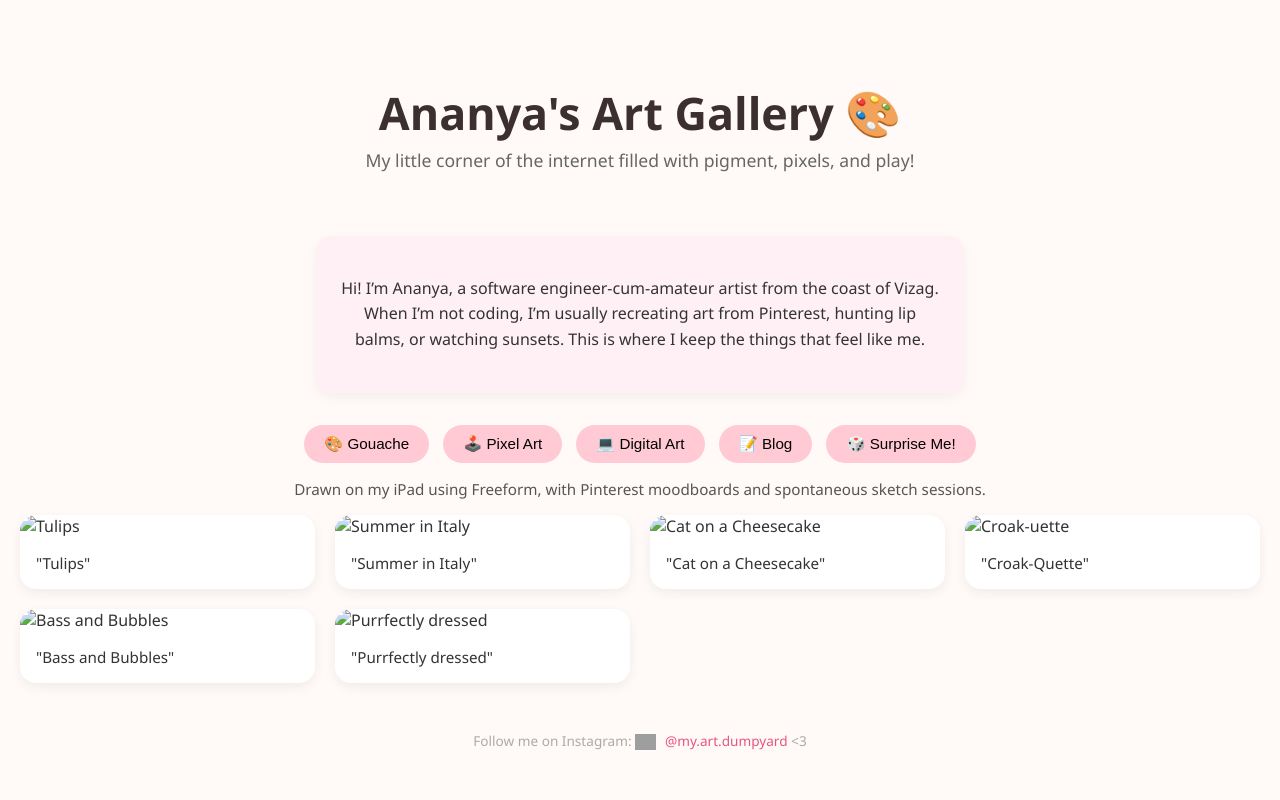
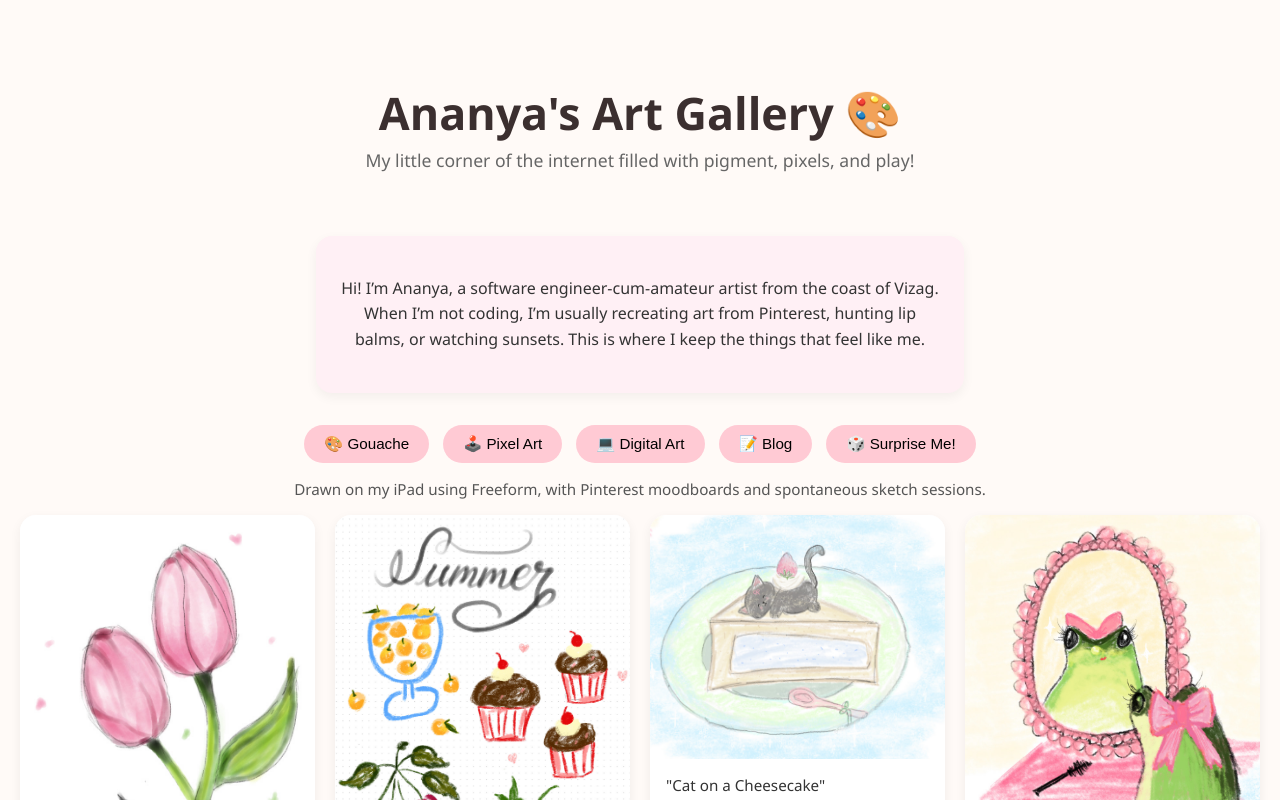
Before and after one commit to cosy-corner3/repo-1, a plain HTML site: page index.html in a window 1280 px wide. Both pictures are taken after a click on the button "💻 Digital Art". Shown: the top 800 px of the page. Drawn offline with Linux system fonts and the light colour scheme; grey boxes are pictures that could not be loaded.

Commit message:
Update index.html

```diff
--- a/index.html
+++ b/index.html
@@ -183,34 +183,34 @@
 
   <section id="gallery-pixel" class="gallery">
     <div class="art-card">
-      <img src="all_uploads/pixelcat.png" alt="Pixel Cat" />
+      <img src="all_uploads/pixelcat.jpeg" alt="Pixel Cat" />
       <div class="caption">"Pixel Cat"</div>
     </div>
   </section>
 
   <section id="gallery-digital" class="gallery">
     <div class="art-card">
-      <img src="all_uploads/tulips.png" alt="Tulips" />
+      <img src="all_uploads/tulips.jpeg" alt="Tulips" />
       <div class="caption">"Tulips" </div>
     </div>
     <div class="art-card">
-      <img src="all_uploads/summer.png" alt="Summer in Italy" />
+      <img src="all_uploads/summer.jpeg" alt="Summer in Italy" />
       <div class="caption">"Summer in Italy" </div>
     </div>
     <div class="art-card">
-      <img src="all_uploads/cat_cake" alt="Cat on a Cheesecake" />
+      <img src="all_uploads/cat_cake.jpeg" alt="Cat on a Cheesecake" />
       <div class="caption">"Cat on a Cheesecake" </div>
     </div>
     <div class="art-card">
-      <img src="all_uploads/frog.png" alt="Croak-uette" />
+      <img src="all_uploads/frog.jpeg" alt="Croak-uette" />
       <div class="caption">"Croak-Quette" </div>
     </div>
     <div class="art-card">
-      <img src="all_uploads/fish.png" alt="Bass and Bubbles" />
+      <img src="all_uploads/fish.jpeg" alt="Bass and Bubbles" />
       <div class="caption">"Bass and Bubbles" </div>
     </div>
     <div class="art-card">
-      <img src="all_uploads/cat_bow" alt="Purrfectly dressed" />
+      <img src="all_uploads/cat_bow.jpeg" alt="Purrfectly dressed" />
       <div class="caption">"Purrfectly dressed" </div>
     </div>
   </section>
@@ -272,12 +272,12 @@
       { src: 'all_uploads/james_car.png', caption: '"Floral Dream"', type: 'gouache' },
       { src: 'all_uploads/goa.png', caption: '"Floral Dream"', type: 'gouache' },
       { src: 'all_uploads/pixelcat.png', caption: '"Pixel Cat"', type: 'pixel' },
-      { src: 'all_uploads/summer.png', caption: '"Summer in Italy"', type: 'digital' },
-      { src: 'all_uploads/cat_cake.png', caption: '"Cat on a Cheesecake"', type: 'digital' },
-      { src: 'all_uploads/cat_bow.png', caption: '"Purrfectly dressed"', type: 'digital' },
-      { src: 'all_uploads/frog.png', caption: '"Croak-uette"', type: 'digital' },
-      { src: 'all_uploads/tulips.png', caption: '"Tulips"', type: 'digital' },
-      { src: 'all_uploads/fish.png', caption: '"Bass and Bubbles"', type: 'digital' }
+      { src: 'all_uploads/summer.jpeg', caption: '"Summer in Italy"', type: 'digital' },
+      { src: 'all_uploads/cat_cake.jpeg', caption: '"Cat on a Cheesecake"', type: 'digital' },
+      { src: 'all_uploads/cat_bow.jpeg', caption: '"Purrfectly dressed"', type: 'digital' },
+      { src: 'all_uploads/frog.jpeg', caption: '"Croak-uette"', type: 'digital' },
+      { src: 'all_uploads/tulips.jpeg', caption: '"Tulips"', type: 'digital' },
+      { src: 'all_uploads/fish.jpeg', caption: '"Bass and Bubbles"', type: 'digital' }
     ];
 
     function generateMoodboard() {
```
